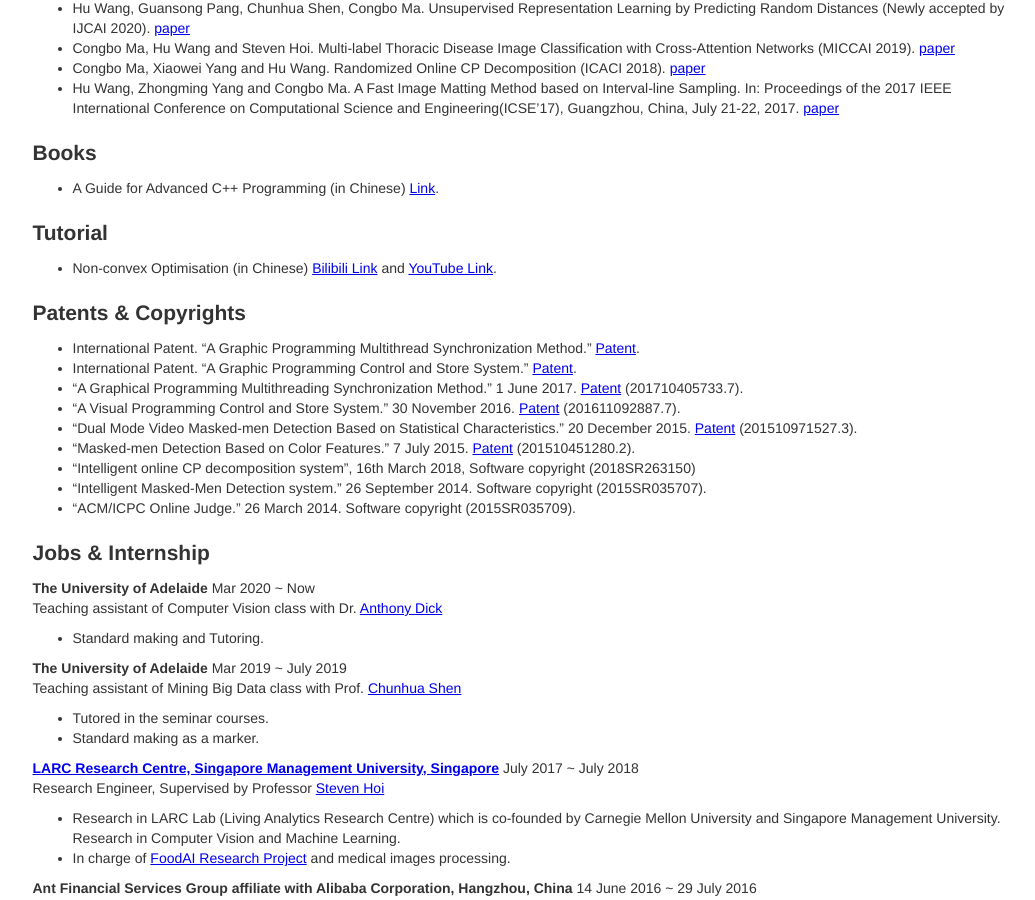
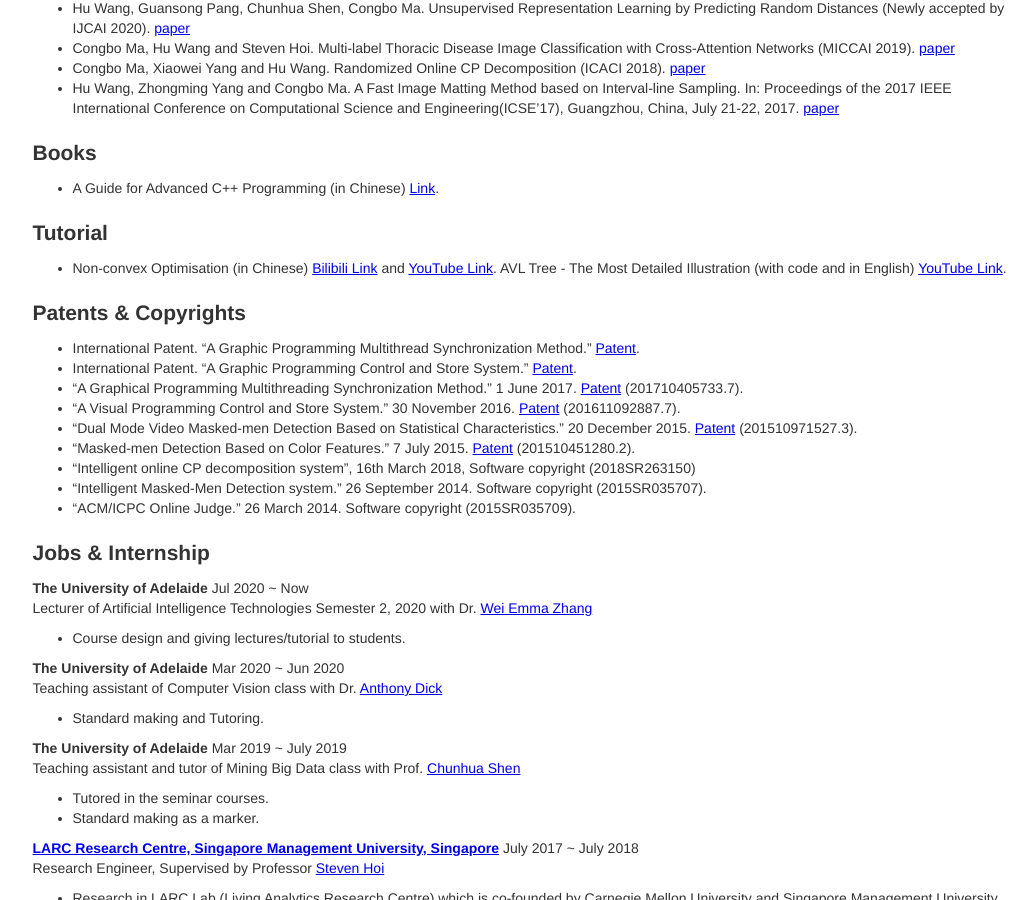
Before and after one commit to billhhh/whblog-omega, a Jekyll site: the page res/index.html, which Jekyll copies as it is, in a window 1280 px wide and 900 px high, scrolled down 422 px. Shown: the whole window, without its empty margins (120-1155 px from the left). Built offline with Jekyll 4.4.1, drawn with Linux system fonts in a browser that asks for light colours.

Commit message:
Update files

```diff
--- a/res/index.html
+++ b/res/index.html
@@ -81,7 +81,8 @@
         <ul>
           <li>
             Non-convex Optimisation (in Chinese) <a href = "https://www.bilibili.com/medialist/detail/ml947528665">Bilibili Link</a> and <a href = "https://www.youtube.com/playlist?list=PLdQpBATOIwnMn0cSiGJ4ve8UMsAAUSv5P">YouTube Link</a>.
-          </li>
+            AVL Tree - The Most Detailed Illustration (with code and in English) <a href = "https://www.youtube.com/watch?v=ETYGHmqnCKM">YouTube Link</a>.
+	  </li>
         </ul>
       </div>
 
@@ -123,7 +124,18 @@
       <h2>Jobs & Internship</h2>
       <div class="row">
 	<strong>The University of Adelaide</strong>
-        <span class="time">Mar 2020 ~ Now</span>
+        <span class="time">Jul 2020 ~ Now</span>
+        <p>Lecturer of Artificial Intelligence Technologies Semester 2, 2020 with Dr. <a href="https://researchers.adelaide.edu.au/profile/wei.e.zhang">Wei Emma Zhang</a></p>
+        <ul>
+          <li>
+            Course design and giving lectures/tutorial to students.
+          </li>
+        </ul>
+      </div>
+
+      <div class="row">
+	<strong>The University of Adelaide</strong>
+        <span class="time">Mar 2020 ~ Jun 2020</span>
         <p>Teaching assistant of Computer Vision class with Dr. <a href="https://scholar.google.com.au/citations?user=Y6wo5UwAAAAJ&hl=en">Anthony Dick</a></p>
         <ul>
           <li>
@@ -135,7 +147,7 @@
       <div class="row">
         <strong>The University of Adelaide</strong>
         <span class="time">Mar 2019 ~ July 2019</span>
-        <p>Teaching assistant of Mining Big Data class with Prof. <a href="https://cs.adelaide.edu.au/~chhshen/">Chunhua Shen</a></p>
+        <p>Teaching assistant and tutor of Mining Big Data class with Prof. <a href="https://cs.adelaide.edu.au/~chhshen/">Chunhua Shen</a></p>
         <ul>
           <li>
             Tutored in the seminar courses.
```
